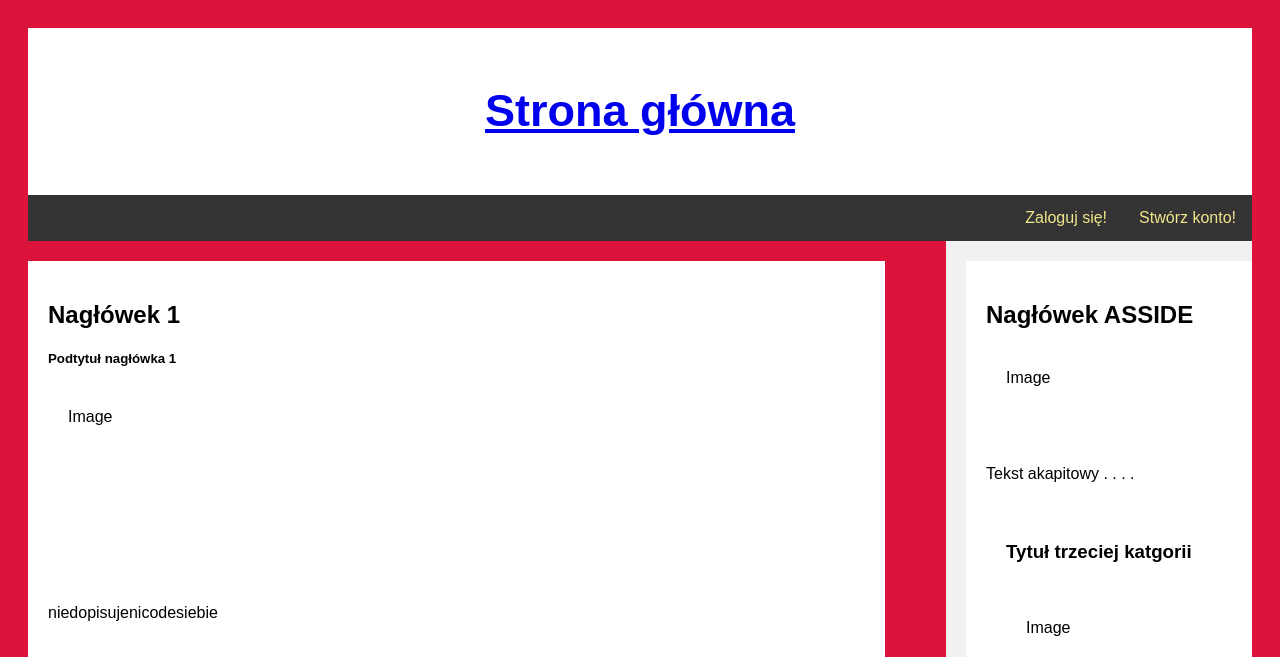
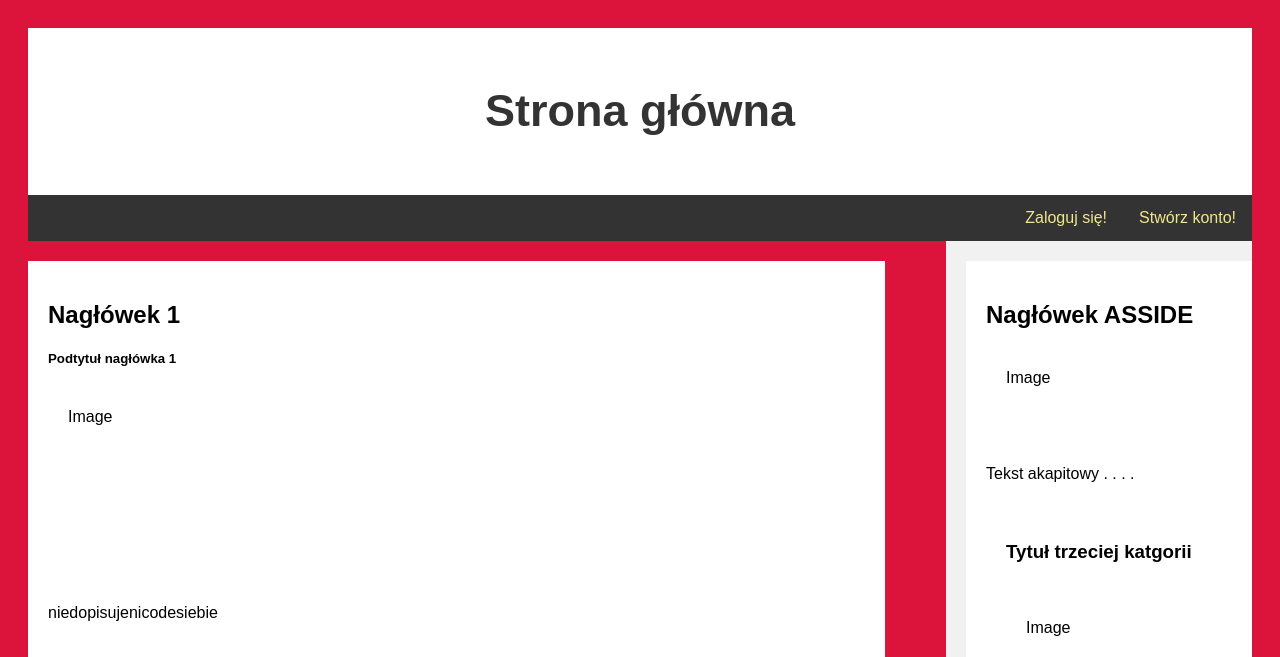
Before and after one commit to rych164/agile_projekt, a Flask app: page / in a window 1280 px wide. Shown: the top 657 px of the page. Run offline with Flask 3, Linux system fonts and the light colour scheme.

Commit message:
KAŻDY link już działa, reszta bez zmian

```diff
--- a/static/styles.css
+++ b/static/styles.css
@@ -13,6 +13,10 @@ header {
 	padding: 20px;
 	font-size:30px;
 
+}
+header h2 a {
+    text-decoration:none;
+    color:#333;
 }
 nav {
 	overflow:hidden;
--- a/templates/index.html
+++ b/templates/index.html
@@ -6,7 +6,7 @@
 </head>
 <body>
 	<header>
-	<h2> <a href="index"> Strona główna</a> </h2>
+	<h2> <a href="#"> Strona główna</a> </h2>
 	</header>
 	<nav>
 		<a href=register"> Stwórz konto! </a>
```
